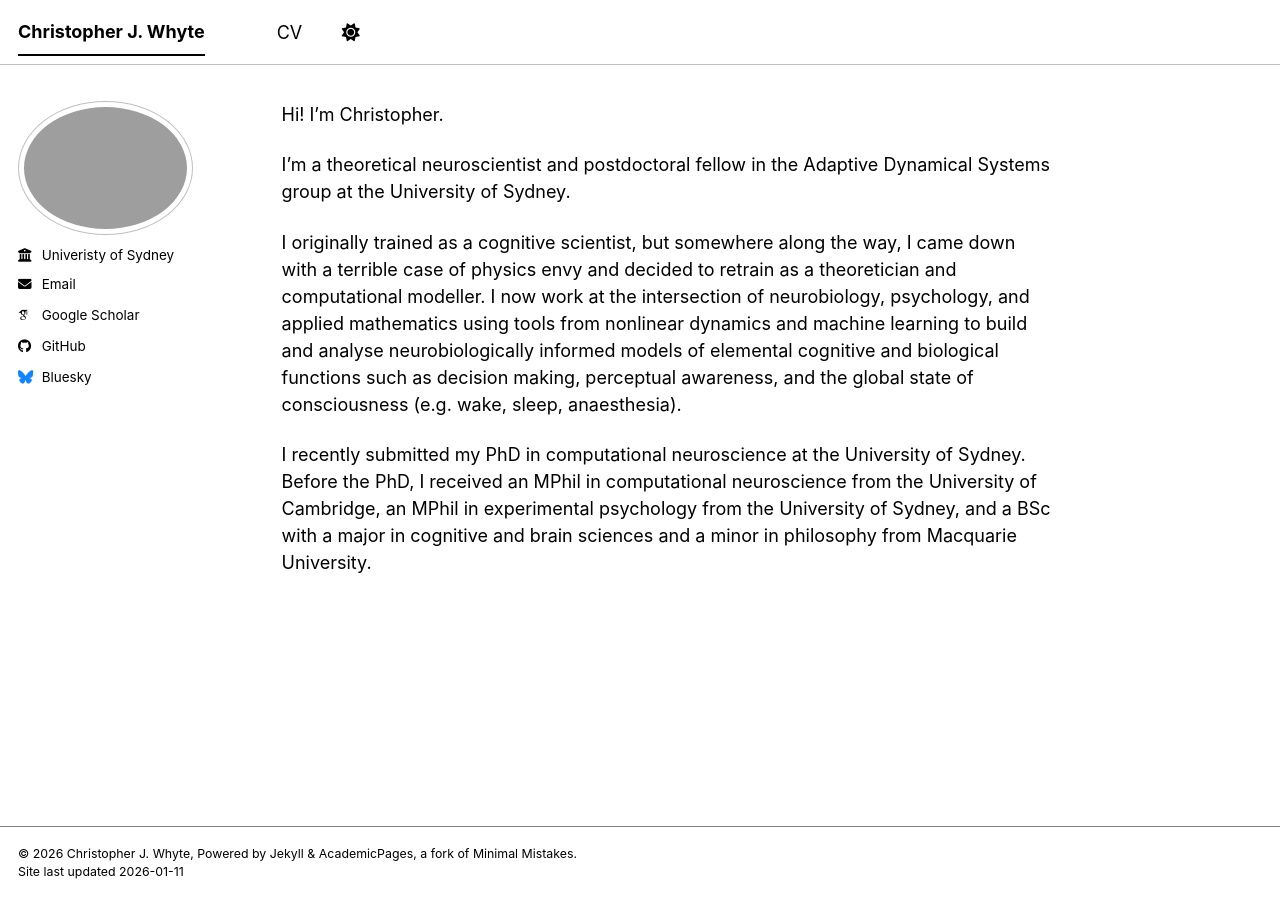
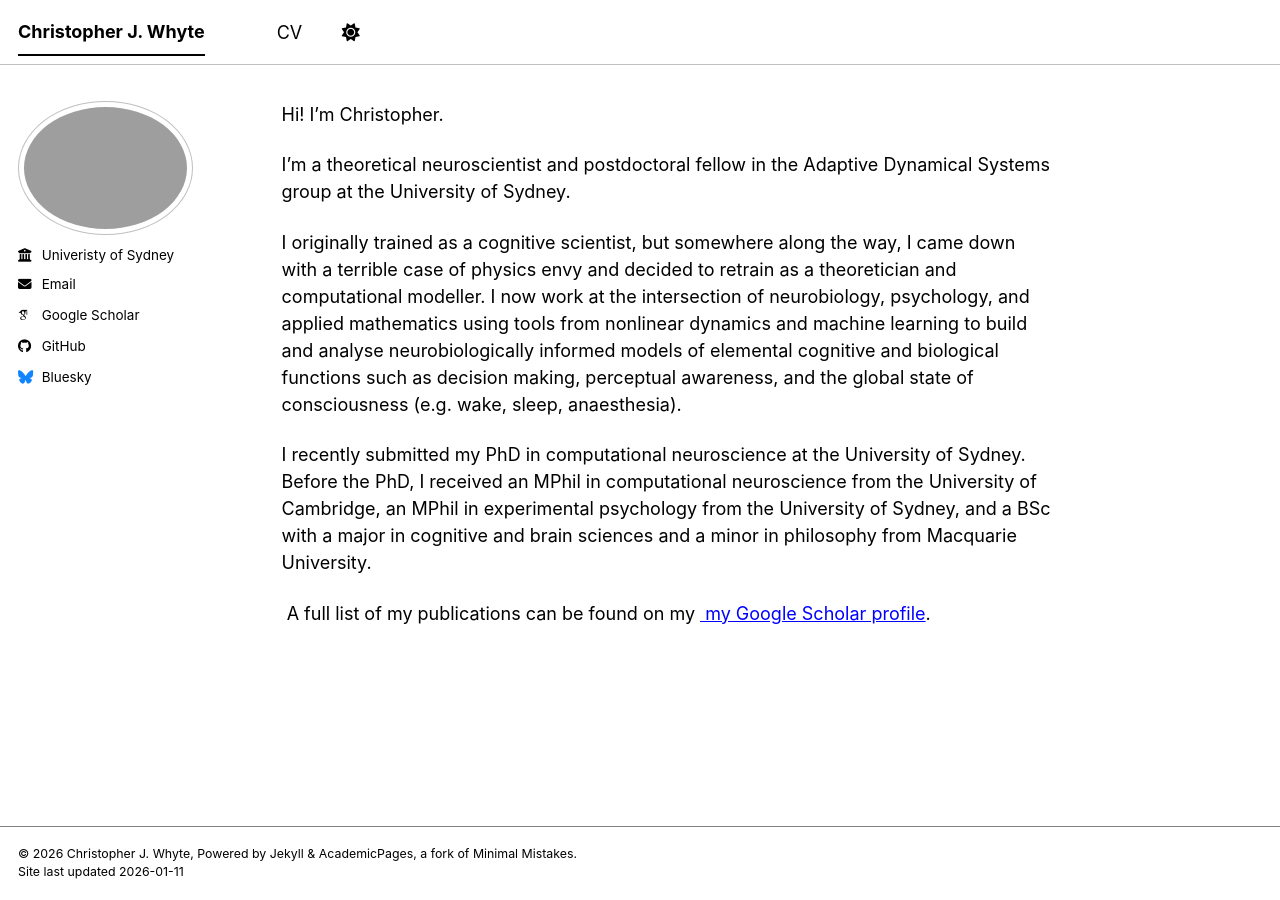
Before and after one commit to cjwhyte/cjwhyte.github.io, a Jekyll site: the page built from _pages/about.md, in a window 1280 px wide. Built offline with Jekyll 4.4.1, drawn with Linux system fonts in a browser that asks for light colours; some web fonts are replaced; a script bundle is joined from its source files by our own code; library files that are not in the unit come from our copies.

Commit message:
Include Google Scholar link in about page
Added a link to Google Scholar profile for publications.

```diff
--- a/_pages/about.md
+++ b/_pages/about.md
@@ -13,3 +13,7 @@ I’m a theoretical neuroscientist and postdoctoral fellow in the Adaptive Dynam
 I originally trained as a cognitive scientist, but somewhere along the way, I came down with a terrible case of physics envy and decided to retrain as a theoretician and computational modeller. I now work at the intersection of neurobiology, psychology, and applied mathematics using tools from nonlinear dynamics and machine learning to build and analyse neurobiologically informed models of elemental cognitive and biological functions such as decision making, perceptual awareness, and the global state of consciousness (e.g. wake, sleep, anaesthesia).
 
 I recently submitted my PhD in computational neuroscience at the University of Sydney. Before the PhD, I received an MPhil in computational neuroscience from the University of Cambridge, an MPhil in experimental psychology from the University of Sydney, and a BSc with a major in cognitive and brain sciences and a minor in philosophy from Macquarie University.
+
+{% if site.author.googlescholar %}
+  <div class="wordwrap"> A full list of my publications can be found on my <a href="{{site.author.googlescholar}}"> my Google Scholar profile</a>.</div>
+{% endif %}
```
